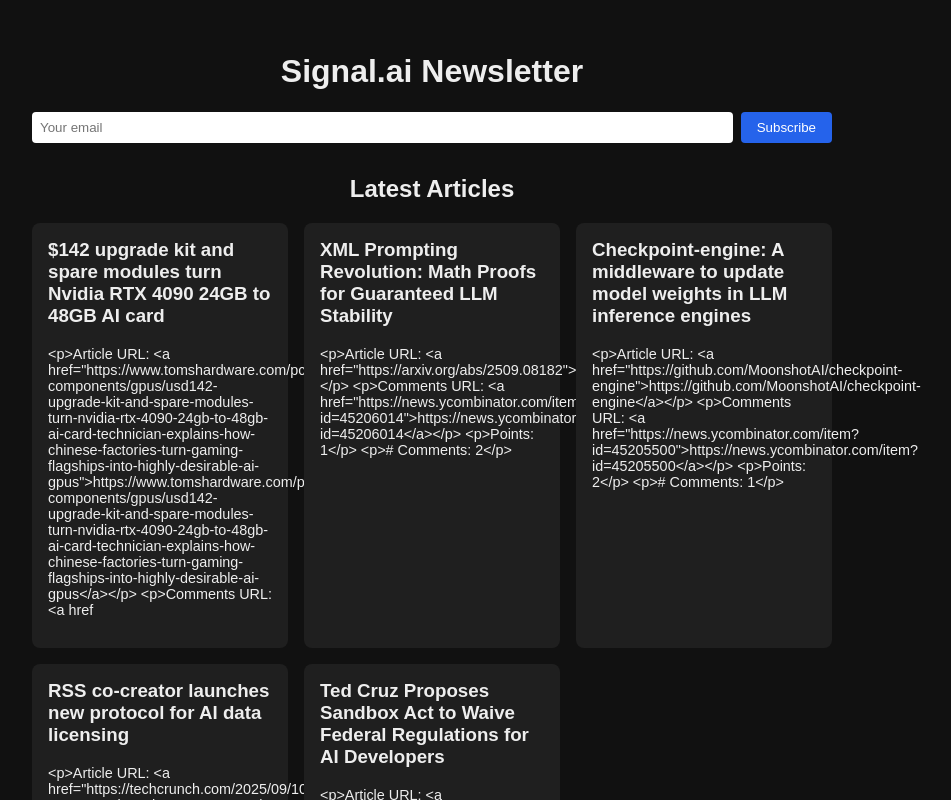
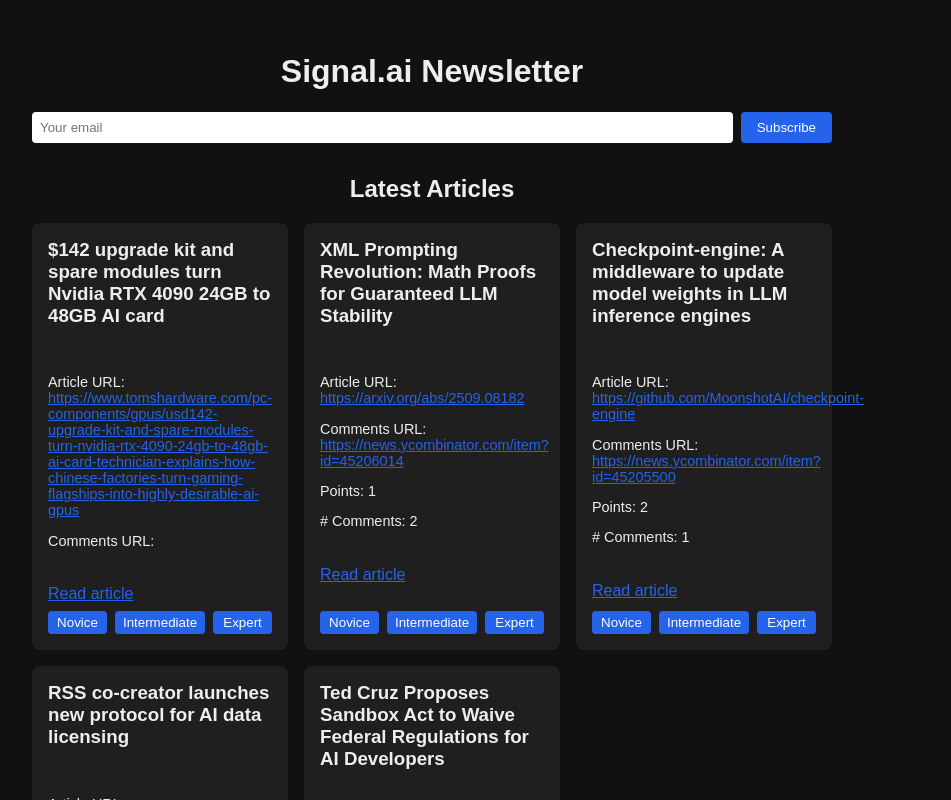
Before and after one commit to 14-TR/signal, a Next.js app: page / in a window 1280 px wide. Shown: the top 800 px of the page, without its empty margins (208-1159 px from the left). Built offline with nearby package versions, Linux system fonts and the light colour scheme.

Commit message:
Add client directive and bottom-aligned level buttons

```diff
--- a/app/globals.css
+++ b/app/globals.css
@@ -53,9 +53,10 @@
   background: #1f1f1f;
   padding: 1rem;
   border-radius: 8px;
-  text-decoration: none;
   color: inherit;
   transition: transform 0.2s, background 0.2s;
+  display: flex;
+  flex-direction: column;
 }
 
 .card:hover {
@@ -70,3 +71,34 @@
 .card p {
   font-size: 0.9rem;
 }
+
+.card a {
+  color: #2563eb;
+  text-decoration: underline;
+  margin-top: 0.5rem;
+}
+
+.card a:hover {
+  color: #1e40af;
+}
+
+.level-buttons {
+  display: flex;
+  gap: 0.5rem;
+  margin-top: auto;
+  padding-top: 0.5rem;
+}
+
+.level-buttons button {
+  flex: 1;
+  padding: 0.25rem 0.5rem;
+  border: none;
+  border-radius: 4px;
+  background: #2563eb;
+  color: white;
+  cursor: pointer;
+}
+
+.level-buttons button:hover {
+  background: #1e40af;
+}
--- a/components/ArticleList.tsx
+++ b/components/ArticleList.tsx
@@ -1,3 +1,5 @@
+'use client';
+
 import sources from "../sources.json";
 
 interface Source {
@@ -12,15 +14,38 @@
     .sort((a, b) => new Date(b.published).getTime() - new Date(a.published).getTime())
     .slice(0, 5);
 
+  const stripHtml = (html: string) => html.replace(/<[^>]*>?/gm, "");
+
+  const handleSummaryClick = (level: string, summary: string) => {
+    alert(`${level} summary: ${stripHtml(summary)}`);
+  };
+
   return (
     <section>
       <h2>Latest Articles</h2>
       <div className="articles">
         {articles.map((article) => (
-          <a key={article.url} href={article.url} className="card" target="_blank" rel="noopener noreferrer">
+          <div key={article.url} className="card">
             <h3>{article.title}</h3>
-            <p>{article.summary}</p>
-          </a>
+            <p dangerouslySetInnerHTML={{ __html: article.summary }} />
+            <a
+              href={article.url}
+              target="_blank"
+              rel="noopener noreferrer"
+            >
+              Read article
+            </a>
+            <div className="level-buttons">
+              {["Novice", "Intermediate", "Expert"].map((level) => (
+                <button
+                  key={level}
+                  onClick={() => handleSummaryClick(level, article.summary)}
+                >
+                  {level}
+                </button>
+              ))}
+            </div>
+          </div>
         ))}
       </div>
     </section>
```
